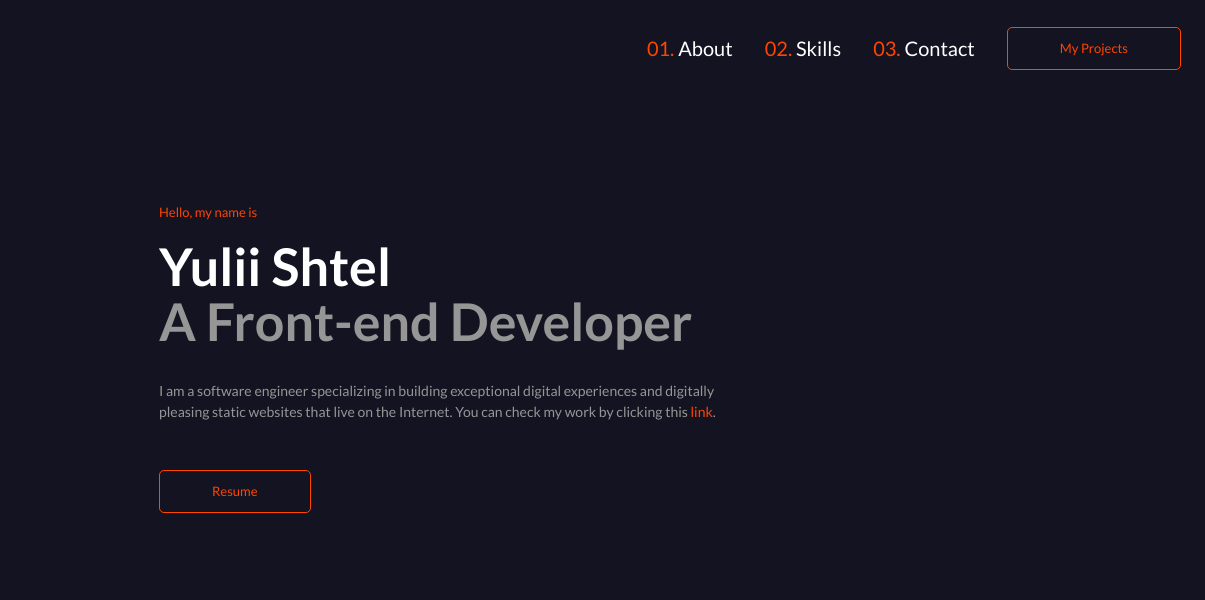
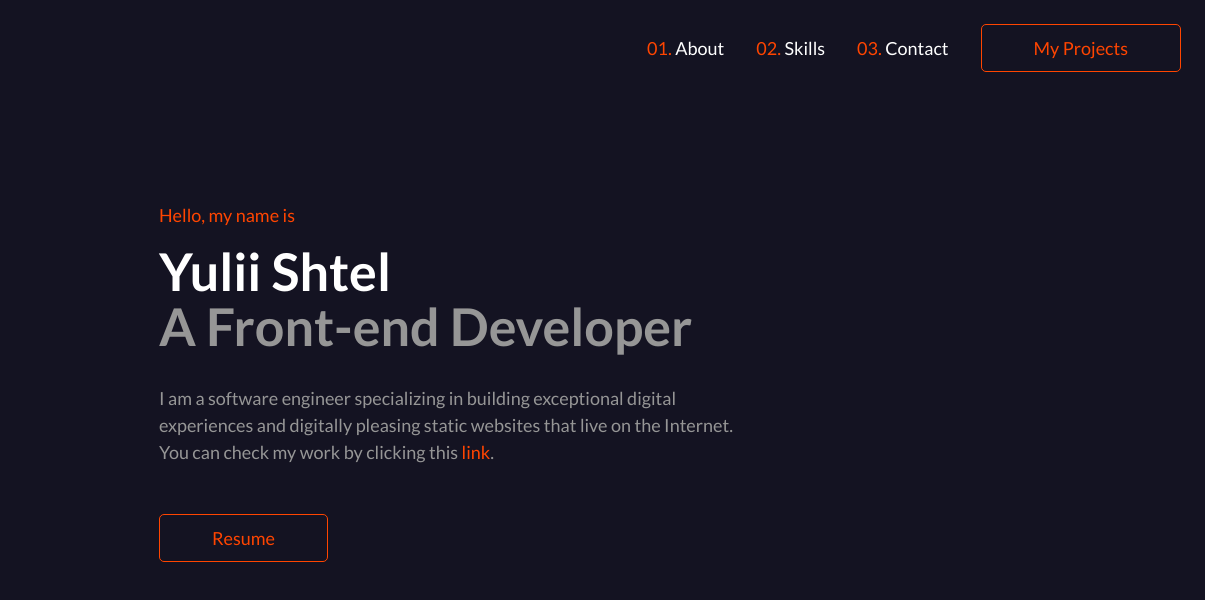
Before and after one commit to ulikverse/Portfolio-Website, a plain HTML site: page index.html in a window 1280 px wide. Shown: the full height of the page, 75-1280 px from the left. Drawn offline with Linux system fonts and the light colour scheme.

Commit message:
font-sizes changed to 1.8rem default

```diff
--- a/css/style.css
+++ b/css/style.css
@@ -68,7 +68,7 @@ html {
 
 body {
   font-family: 'Lato', sans-serif; /* 'MacPaw Fixel' */
-  font-size: 1.3rem;
+  font-size: 1.8rem;
   line-height: 1;
   font-weight: 400;
   color: #fff;
@@ -96,6 +96,7 @@ body {
   padding: 1.4rem 5.2rem;
   border: solid 1px #ff4500;
   border-radius: 5px;
+  font-size: 1.8rem;
 
   transition: all 0.3s;
 }
@@ -150,7 +151,7 @@ body {
 
 .main-nav-list-item:link,
 .main-nav-list-item:visited {
-  font-size: 2rem;
+  font-size: 1.8rem;
   font-weight: 300;
   text-decoration: none;
   transition: all 0.3s;
@@ -180,6 +181,7 @@ body {
 
 .hero-introduce-text {
   color: #ff4500;
+  font-size: 1.8rem;
   margin-bottom: 2rem;
 }
 
@@ -191,7 +193,7 @@ body {
   /* display: grid; */
   /* grid-template-columns: 2fr 1fr; */
   max-width: 58.5rem;
-  font-size: 1.4rem;
+  font-size: 1.8rem;
   line-height: 1.5;
   color: #969696;
   margin-bottom: 4.8rem;
--- a/index.html
+++ b/index.html
@@ -19,6 +19,7 @@
 
   <body>
     <header class="header">
+      <!-- Change an IMG on hover to /css/img/Logo_filled.svg. Prob. using JS -->
       <a href="#" class="header-logo-img"
         ><img
           class="logo"
@@ -59,7 +60,10 @@
               I am a software engineer specializing in building exceptional
               digital experiences and digitally pleasing static websites that
               live on the Internet. You can check my work by clicking this
-              <a href="https://app.netlify.com/teams/uuuuulik/overview">link</a
+              <a
+                target="_blank"
+                href="https://app.netlify.com/teams/uuuuulik/overview"
+                >link</a
               >.
             </p>
             <a
```
